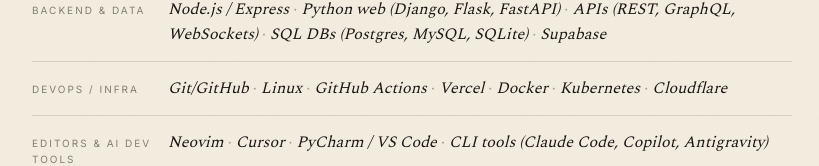
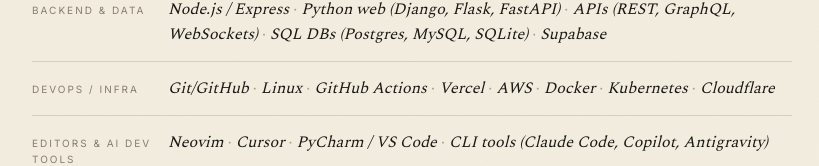
Before and after one commit to Ivan-Shishkin-Dev/Personal_Portfolio_3, a Next.js app: page /skills in a window 1280 px wide. Shown: the part 436-602 px from the top of the page, without its empty margins (228-1047 px from the left). Built offline with nearby package versions, Linux system fonts and the light colour scheme.

Commit message:
Add AWS to DevOps / infra skills

```diff
--- a/app/skills/page.tsx
+++ b/app/skills/page.tsx
@@ -33,7 +33,7 @@
         <div className="skill">
           <div className="group">DevOps / infra</div>
           <div className="items">
-            Git/GitHub<Sep />Linux<Sep />GitHub Actions<Sep />Vercel<Sep />Docker<Sep />Kubernetes<Sep />Cloudflare
+            Git/GitHub<Sep />Linux<Sep />GitHub Actions<Sep />Vercel<Sep />AWS<Sep />Docker<Sep />Kubernetes<Sep />Cloudflare
           </div>
         </div>
         <div className="skill">
```
